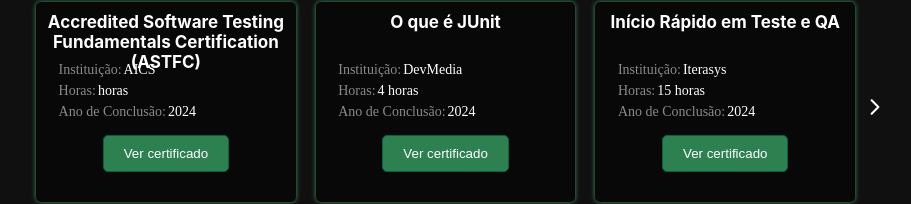
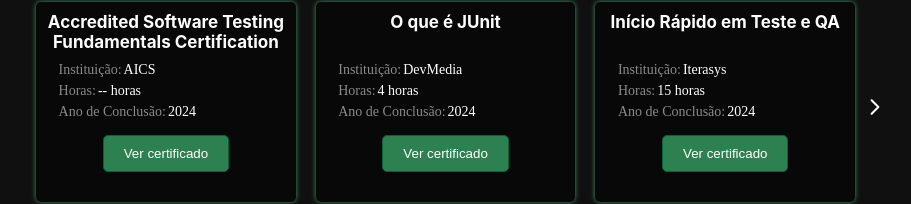
Before and after one commit to eduardostr/Portfolio-eduRodrigues, a React (Create React App) app: page / in a window 1280 px wide. Shown: the part 2581-2785 px from the top of the page, without its empty margins (194-1105 px from the left). Built offline with nearby package versions, Linux system fonts and the light colour scheme; a web font is replaced by a local one.

Commit message:
new update file

```diff
--- a/src/components/Certificates/certificateData.ts
+++ b/src/components/Certificates/certificateData.ts
@@ -8,9 +8,9 @@
 
 export const certificados: Certificado[] = [
   {
-    nome: "Accredited Software Testing Fundamentals Certification (ASTFC)",
+    nome: "Accredited Software Testing Fundamentals Certification",
     instituicao: "AICS",
-    horas: "",
+    horas: "--",
     ano: "2024",
     link: "assets/pdf/Certificate - ASTFC.pdf",
   },
```
